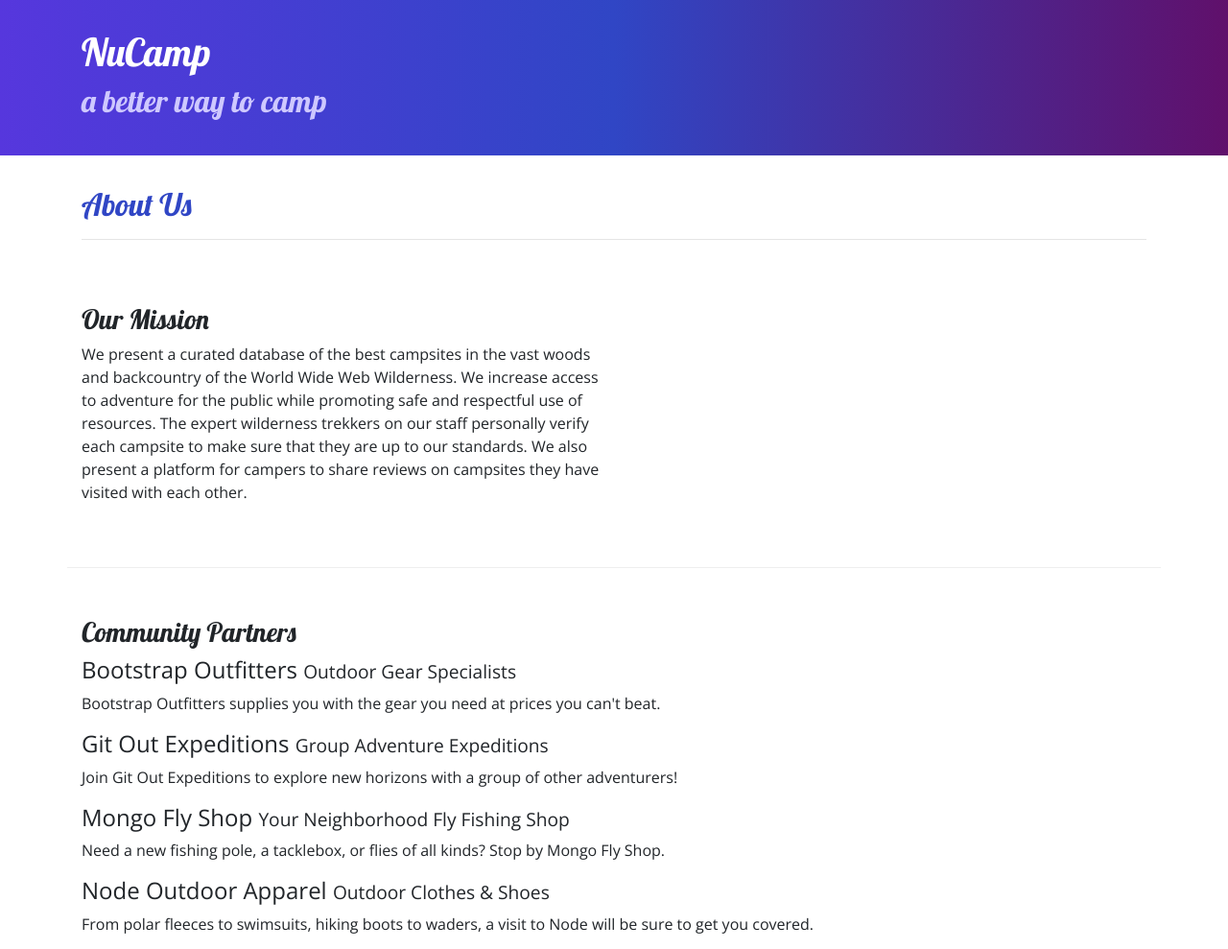
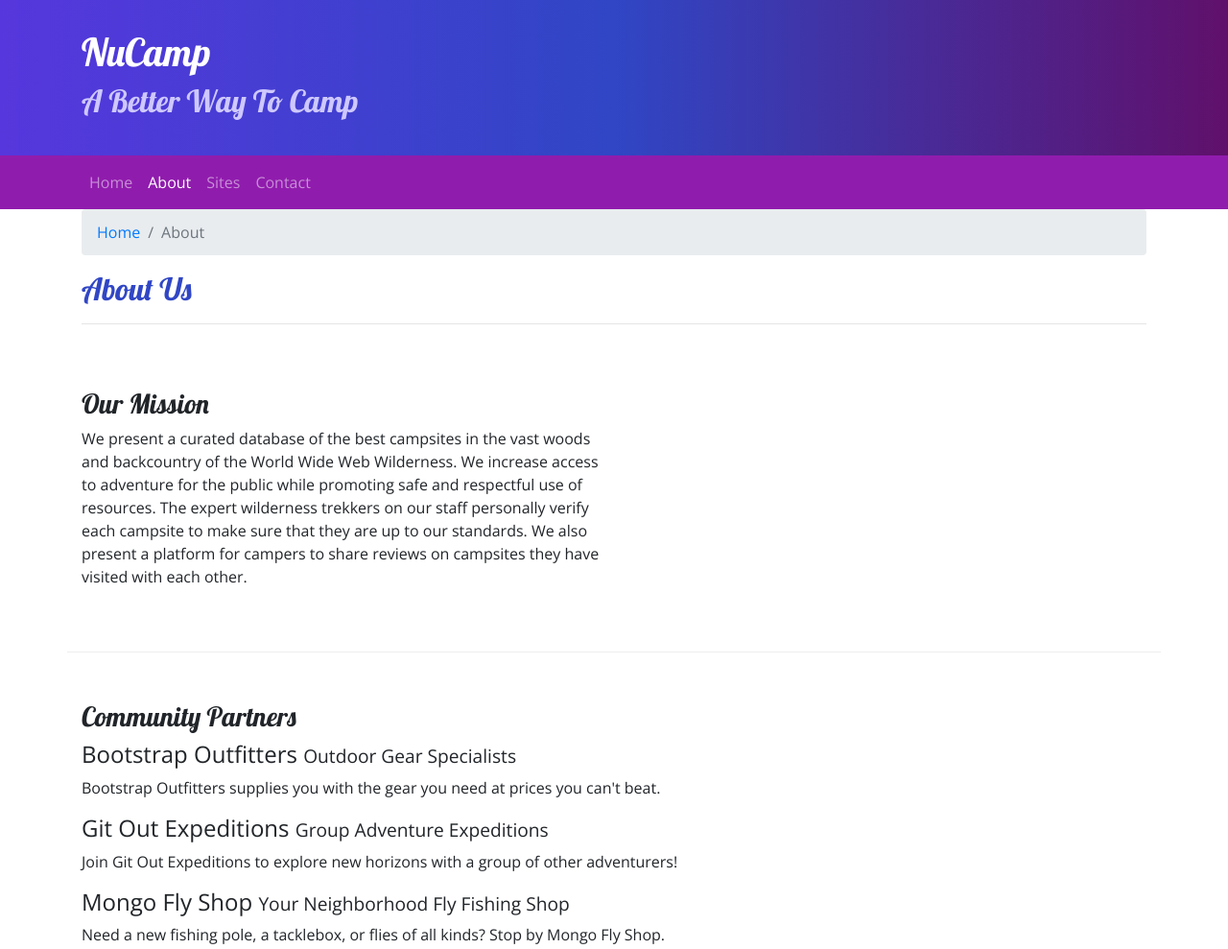
Before and after one commit to ryanf003/NuCamp, a website: page aboutus.html in a window 1280 px wide. Shown: the top 989 px of the page at 96% size. Drawn offline with nearby package versions, Linux system fonts and the light colour scheme.

Commit message:
Added navbar to Index

```diff
--- a/aboutus.html
+++ b/aboutus.html
@@ -23,17 +23,37 @@
             <div class="row">
                 <div class="col">
                     <h1>NuCamp</h1>
-                    <h2>a better way to camp</h2>
+                    <h2>A Better Way To Camp</h2>
                 </div>
             </div>
         </div>
     </header>
 
+    <nav class="navbar navbar-expand-sm navbar-dark sticky-top">
+        <div class="container">
+            <button class="navbar-toggler ml-auto" type="button" data-toggle="collapse" data-target="#necampNavbar">
+                <span class="navbar-toggler-icon"></span>
+            </button>
+            <div class="collapse navbar-collapse" id="nucampNavbar">
+                <ul class="navbar-nav">
+                    <li class="nav-item"><a class="nav-link" href="index.html">Home</a></li>
+                    <li class="nav-item active"><a class="nav-link" href="#">About</a></li>
+                    <li class="nav-item"><a class="nav-link" href="#">Sites</a></li>
+                    <li class="nav-item"><a class="nav-link" href="#">Contact</a></li>
+                </ul>
+            </div>
+        </div>
+    </nav>
+
     <div class="container">
         <div class="row">
             <div class="col">
-               <h2>About Us</h2>
-               <hr />
+                <ol class="breadcrumb">
+                    <li class="breadcrumb-item"><a href="index.html">Home</a></li>
+                    <li class="breadcrumb-item active">About</li>
+                </ol>
+                <h2>About Us</h2>
+                <hr />
             </div>
         </div>
 
@@ -44,7 +64,7 @@
             </div>
         </div>
 
-        <div class="row row-content">
+        <div class="row row-content-noline">
             <div class="col">
                 <h3>Community Partners</h3>
                 <h4>Bootstrap Outfitters <small>Outdoor Gear Specialists</small></h4>
@@ -66,7 +86,7 @@
                     <h5>Links</h5>
                     <ul class="list-unstyled">
                         <li><a href="index.html">Home</a></li>
-                        <li><a href="#">About</a></li>
+                        <li><a href="aboutus.html">About</a></li>
                         <li><a href="#">Sites</a></li>
                         <li><a href="#">Contact</a></li>
                     </ul>
--- a/css/styles.css
+++ b/css/styles.css
@@ -23,6 +23,7 @@ footer {
     padding: 30px;
     background-image: linear-gradient(to right, #5637DD, #3046C5, #60106B);
     color: white;
+    margin: 0;
 }
 
 .row-content {
@@ -35,3 +36,7 @@ footer {
     padding: 50px 0;
     min-height: 200px;
 }
+
+.navbar {
+    background-color: #901CAD;
+}
```
Also changed, not shown: index.html (+17 -1 lines).
